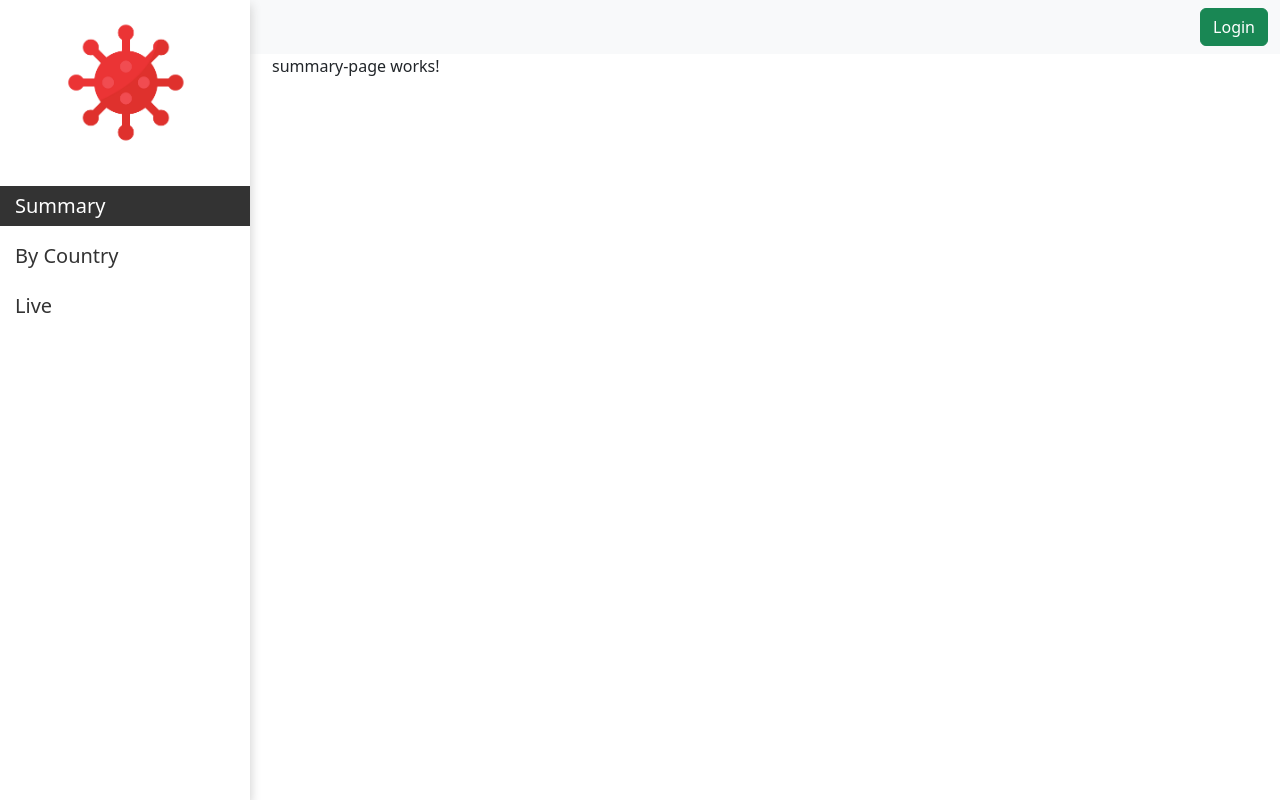
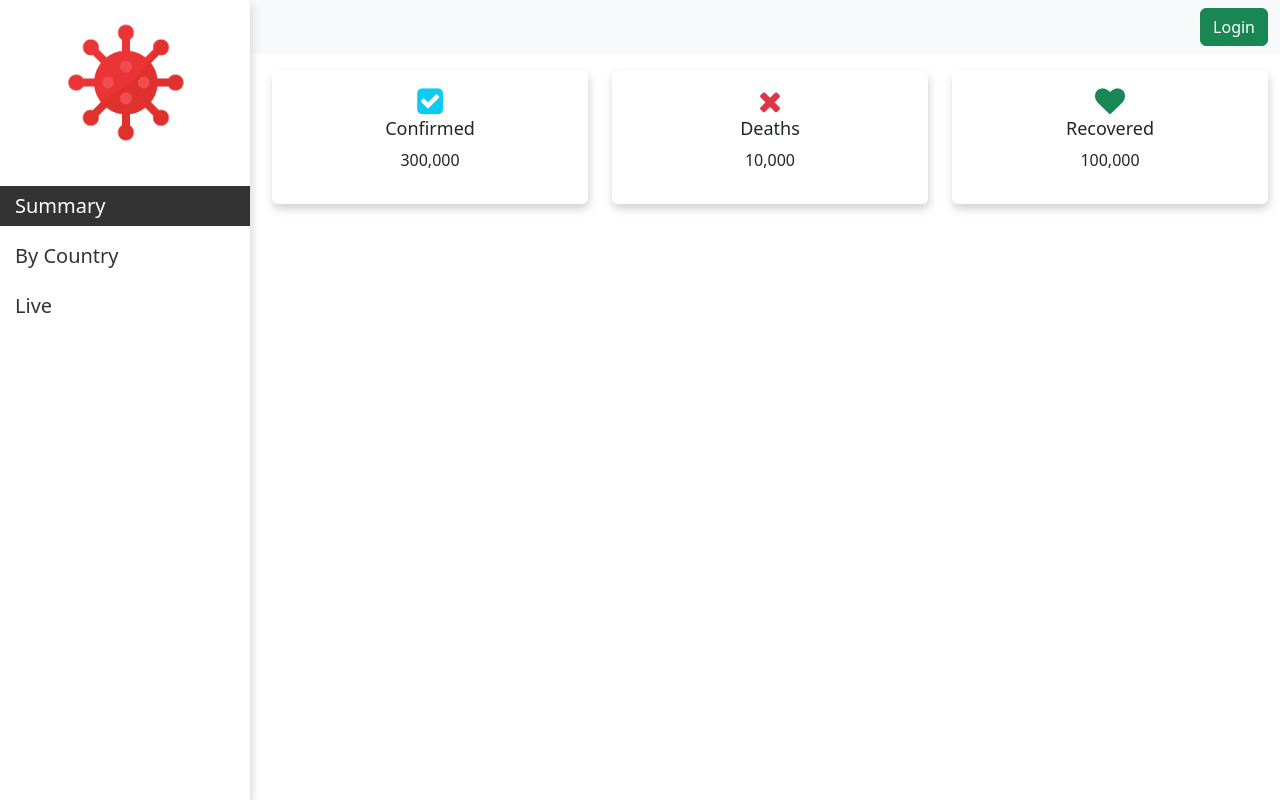
Before and after one commit to adrianadelazzari/covid-tracker, an Angular app: page /summary in a window 1280 px wide. Built offline with nearby package versions, Linux system fonts and the light colour scheme; no server answers.

Commit message:
Creating and styling summary cards

```diff
--- /dev/null
+++ b/src/app/summary/components/summary-cards/summary-cards.component.css
@@ -0,0 +1,11 @@
+.row .card{
+    text-align: center;
+    border: 0;
+    box-shadow: 1px 5px 10px #d1d1d1;
+}
+.row .card .fa{
+    font-size: 30px;
+}
+.row .card h5{
+    font-size: 18px;
+}
--- /dev/null
+++ b/src/app/summary/components/summary-cards/summary-cards.component.html
@@ -0,0 +1,29 @@
+<div class="row mt-3">
+    <div class="col-md-4">
+        <div class="card">
+            <div class="card-body">
+                <i class="fa fa-check-square text-info"></i>
+                <h5 class="card-title">Confirmed</h5>
+                <p>300,000</p>
+            </div>
+        </div>
+    </div>
+    <div class="col-md-4">
+        <div class="card">
+            <div class="card-body">
+                <i class="fa fa-times text-danger"></i>
+                <h5 class="card-title">Deaths</h5>
+                <p>10,000</p>
+            </div>
+        </div>
+    </div>
+    <div class="col-md-4">
+        <div class="card">
+            <div class="card-body">
+                <i class="fa fa-heart text-success"></i>
+                <h5 class="card-title">Recovered</h5>
+                <p>100,000</p>
+            </div>
+        </div>
+    </div>
+</div>
--- a/src/app/summary/components/summary-page/summary-page.component.html
+++ b/src/app/summary/components/summary-page/summary-page.component.html
@@ -1 +1 @@
-<p>summary-page works!</p>
+<app-summary-cards></app-summary-cards>
--- a/src/app/summary/summary.module.ts
+++ b/src/app/summary/summary.module.ts
@@ -3,11 +3,13 @@ import { CommonModule } from '@angular/common';
 
 import { SummaryRoutingModule } from './summary-routing.module';
 import { SummaryPageComponent } from './components/summary-page/summary-page.component';
+import { SummaryCardsComponent } from './components/summary-cards/summary-cards.component';
 
 
 @NgModule({
   declarations: [
-    SummaryPageComponent
+    SummaryPageComponent,
+    SummaryCardsComponent
   ],
   imports: [
     CommonModule,
```
Also changed, not shown: src/app/summary/components/summary-cards/summary-cards.component.ts (added, +10 -0 lines), 1 other file (tests, documents, lock files or other folders).
